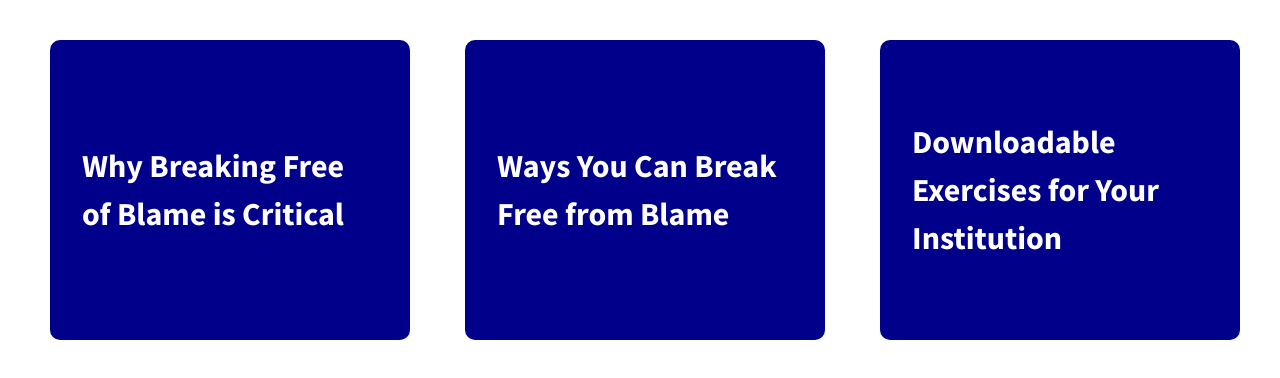
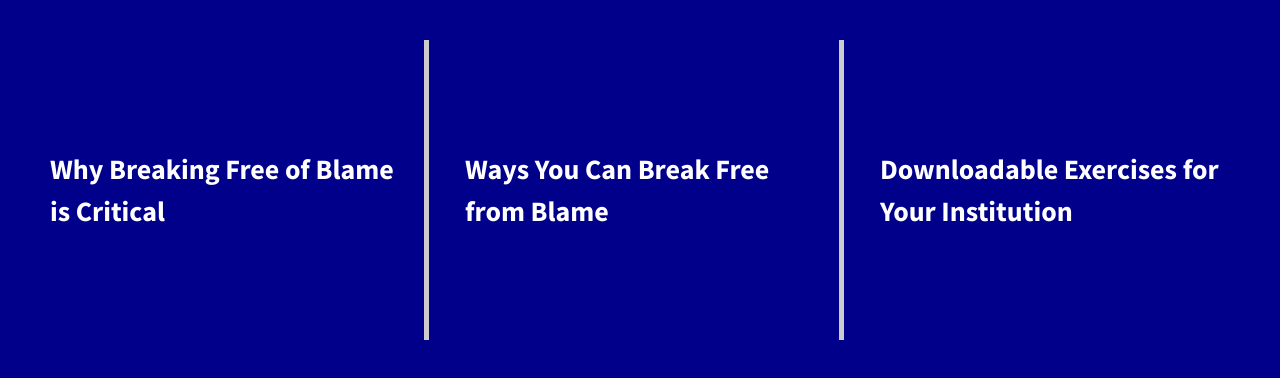
Before and after one commit to legendoflilac/flexbox-grids, a plain HTML site: page index.html in a window 1280 px wide. Drawn offline with nearby package versions, Linux system fonts and the light colour scheme.

Commit message:
Aligned CSS with example given

```diff
--- a/css/main.css
+++ b/css/main.css
@@ -97,7 +97,7 @@ textarea {
 
 
 html {
-  background-color: #fff;
+  background-color: darkblue;
   height: 100%;
 }
 
@@ -113,15 +113,20 @@ body {
   font-weight: 700;
   display: flex;
   justify-content: space-between;
+  flex-flow: row wrap;
+}
+
+.div-1, .div-2 {
+    border-right: 5px solid #CCC;
+    padding-right: .5em;
 }
 
 .div-1, .div-2, .div-3 {
   /*give the divs a width of 30%, add display:flex, set justify-content and align-items to center*/
   color: #fff;
   line-height: 1.5em;
-  font-size: 1.6em;
+  font-size: 1.4em;
   background-color: darkblue;
-  border-radius: 10px;
   margin-left: 10px;
   height: 300px;
   display: flex;
@@ -130,9 +135,7 @@ body {
   align-items: center;
 }
 
-p {
-    margin: 0 1em;
-}
+
 
 
 /* ==========================================================================
```
